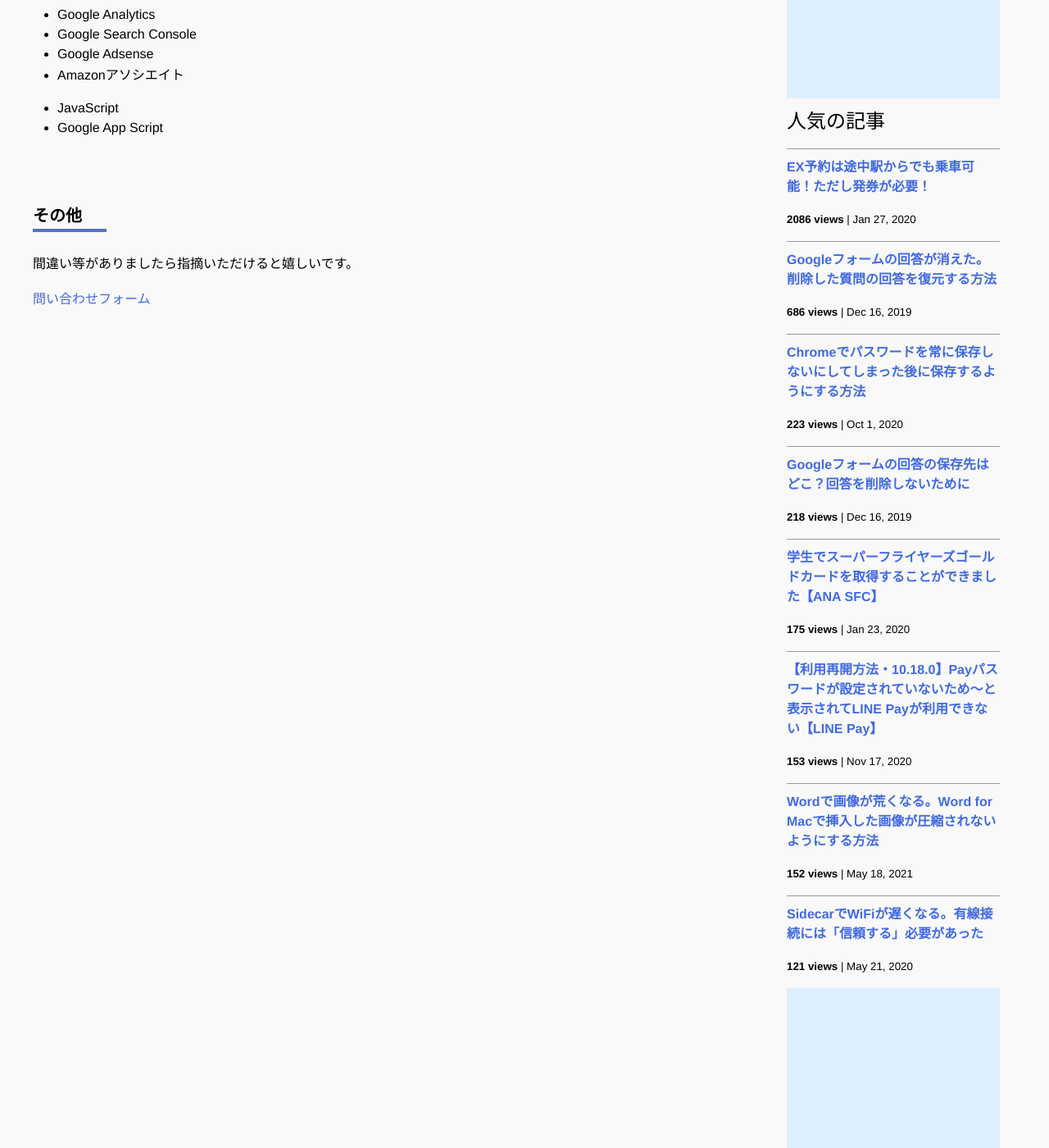
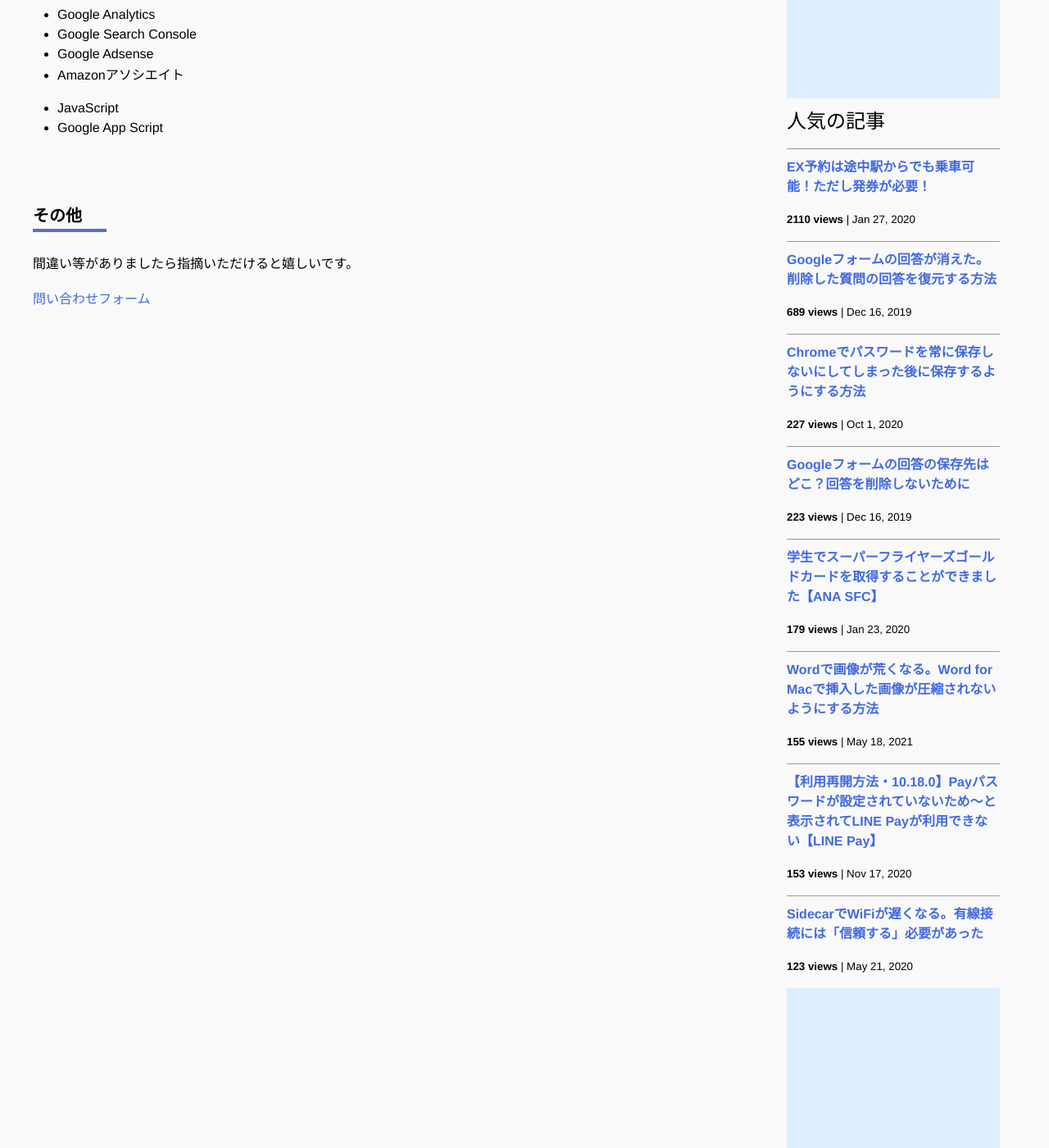
Before and after one commit to iwanaminami/shoyaiwaname, a Jekyll site: the page built from about.markdown, in a window 1280 px wide and 1400 px high, scrolled down 693 px. Shown: the whole window at 82% size. Built offline with Jekyll 4.4.1, drawn with Linux system fonts in a browser that asks for light colours; nearby versions of some CDN libraries; comment, search, counter and statistics services are not loaded.

Commit message:
a new commit message

```diff
--- a/_data/popularposts.yml
+++ b/_data/popularposts.yml
@@ -1,17 +1,17 @@
 side:
-  - view: 2086
+  - view: 2110
     url: /2020/01/27/ex-rideontheway.html
-  - view: 686
+  - view: 689
     url: /2019/12/16/restore-googleform.html
+  - view: 227
+    url: /2020/10/01/googlepassword.html
   - view: 223
-    url: /2020/10/01/googlepassword.html
-  - view: 218
     url: /2019/12/16/googleform-answers.html
-  - view: 175
+  - view: 179
     url: /2020/01/23/sfcgold.html
+  - view: 155
+    url: /2021/05/18/image-compression-word.html
   - view: 153
     url: /2020/11/17/linepay.html
-  - view: 152
-    url: /2021/05/18/image-compression-word.html
-  - view: 121
+  - view: 123
     url: /2020/05/21/sidecar-via-cable.html
```
